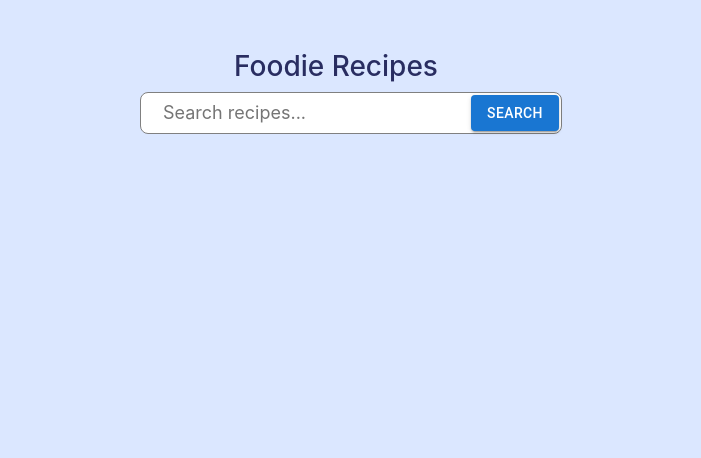
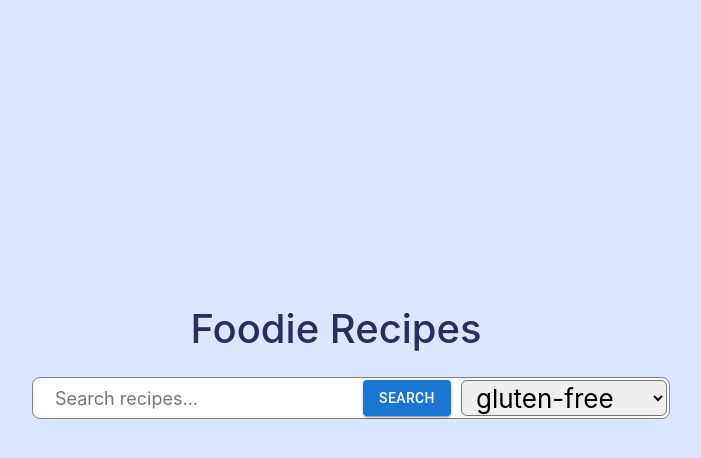
Before and after one commit to johnmaxnew/Foodie-Recipe-API-in-React-JS, a React (Create React App) app: page / in a window 1280 px wide. Shown: the top 458 px of the page, without its empty margins (289-990 px from the left). Built offline with nearby package versions, Linux system fonts and the light colour scheme.

Commit message:
added a selector

```diff
--- a/package.json
+++ b/package.json
@@ -10,6 +10,7 @@
     "@testing-library/react": "^11.2.7",
     "@testing-library/user-event": "^12.8.3",
     "axios": "^0.22.0",
+    "firebase": "^9.1.1",
     "react": "^17.0.2",
     "react-dom": "^17.0.2",
     "react-scripts": "4.0.3",
--- a/src/App.css
+++ b/src/App.css
@@ -14,6 +14,7 @@
   min-height: 100vh;
   width: 100%;
   display: flex;
+  justify-content: center;
   flex-direction: column;
   align-items: center;
   font-size: calc(10px + 2vmin);
@@ -24,7 +25,7 @@
   margin-top: 30px;
 }
 
-.App-header {
+.app-header {
   margin-top: 50px;
   display: flex;
   flex-direction: column;
@@ -58,3 +59,12 @@
   cursor: pointer;
 }
 /* SEARCH END */
+
+.choice{
+  margin-left: 10px;
+  border-radius: 6px;
+  padding: 0 10px 0 10px;
+}
+.card{
+  cursor: pointer;
+}
--- a/src/App.js
+++ b/src/App.js
@@ -6,14 +6,16 @@ import Card from './components/Card'
 
 
 function App() {
-  const YOUR_APP_ID = "bb998e7e";
-  const YOUR_APP_KEY = "17e9fb108d9e4c5522d35e32034aa9ee";
+
+  const YOUR_APP_ID = process.env.YOUR_APP_ID;
+  const YOUR_APP_KEY = process.env.YOUR_APP_KEY;
 
   const [query, setquery] = useState("")
   const [recipes, setrecipes] = useState([])
+  const [choice, setchoice] = useState("gluten-free")
 
   var url = `https://api.edamam.com/search?q=${query}&
-  app_id=${YOUR_APP_ID}&app_key=${YOUR_APP_KEY}&&calories=591-722&health=alcohol-free`
+  app_id=${YOUR_APP_ID}&app_key=${YOUR_APP_KEY}&&calories=591-722&health=${choice}`
 
   async function getRecipes(){
     var result = await axios.get(url);
@@ -29,12 +31,29 @@ function App() {
     <div className="App">
 
       <div className="main">
-        <header className="App-header">
-          <h3  className="header_title">Foodie Recipes</h3>
-          <form className="search" onSubmit={onSubmit}>
+        <header className="app-header mb-2">
+          <h1  className="header_title">Foodie Recipes</h1>
+          <form className="search mt-3" onSubmit={onSubmit}>
             <input type="text" className="search-input" placeholder="Search recipes..."
             value={query} onChange={(e) => setquery(e.target.value)}/>
             <Button type="submit" variant="contained">Search</Button>
+            <select name="" id="" className="choice">
+              <option value="gluten-free" onClick={() => setchoice("gluten-free")}>gluten-free</option>
+              <option value="vegan" onClick={() => setchoice("vegan")}>vegan</option>
+              <option value="vegetarian" onClick={() => setchoice("vegetarian")}>vegetarian</option>
+              <option value="paleo" onClick={() => setchoice("paleo")}>paleo</option>
+              <option value="dairy-free" onClick={() => setchoice("dairy-free")}>dairy-free</option>
+              <option value="wheat-free" onClick={() => setchoice("wheat-free")}>wheat-free</option>
+              <option value="fat-free" onClick={() => setchoice("fat-free")}>fat-free</option>
+              <option value="low-sugar" onClick={() => setchoice("low-sugar")}>low-sugar</option>
+              <option value="egg-free" onClick={() => setchoice("egg-free")}>egg-free</option>
+              <option value="peanut-free" onClick={() => setchoice("peanut-free")}>peanut-free</option>
+              <option value="tree-nut-free" onClick={() => setchoice("tree-nut-free")}>tree-nut-free</option>
+              <option value="soy-free" onClick={() => setchoice("soy-free")}>soy-free</option>
+              <option value="fish-free" onClick={() => setchoice("fish-free")}>fish-free</option>
+              <option value="shellfish-free" onClick={() => setchoice("shellfish-free")}>shellfish-free</option>
+
+            </select>
           </form>
 
         </header>
--- a/src/components/Card.js
+++ b/src/components/Card.js
@@ -3,14 +3,14 @@ import React from 'react'
 function Card({ recipe }) {
     return (
 
-        <div class="col-lg-3 col-md-6 mb-4 mb-lg-0 mt-3">
-            <div class="card rounded shadow-sm border-0">
-                <div class="card-body p-0">
-                    <div class="bg-primary px-5 py-4 text-center card-img-top">
-                        <img src={recipe["recipe"]["image"]} alt="..." width="200" class="rounded-circle mb-2 img-thumbnail d-block mx-auto"/>
+        <div className="col-lg-3 col-md-6 mb-4 mb-lg-0 mt-3">
+            <div className="card rounded shadow-sm border-0">
+                <div className="card-body p-0" onClick={() => {window.open(recipe["recipe"]["url"])}}>
+                    <div className="bg-primary px-5 py-4 text-center card-img-top">
+                        <img src={recipe["recipe"]["image"]} alt="..." width="200" className="rounded-circle img-thumbnail d-block mx-auto"/>
                     </div>
-                    <div class="px-5 py-4 text-center">
-                        <h5 class="mb-0">{recipe["recipe"]["label"]}</h5>
+                    <div className="px-5 py-4 text-center">
+                        <h5 className="mb-0">{recipe["recipe"]["label"]}</h5>
                     </div>
                 </div>
             </div>
```
Also changed, not shown: src/components/Tile.js (deleted, +0 -12 lines), src/components/TileList.js (deleted, +0 -89 lines), 2 other files (tests, documents, lock files or other folders).
